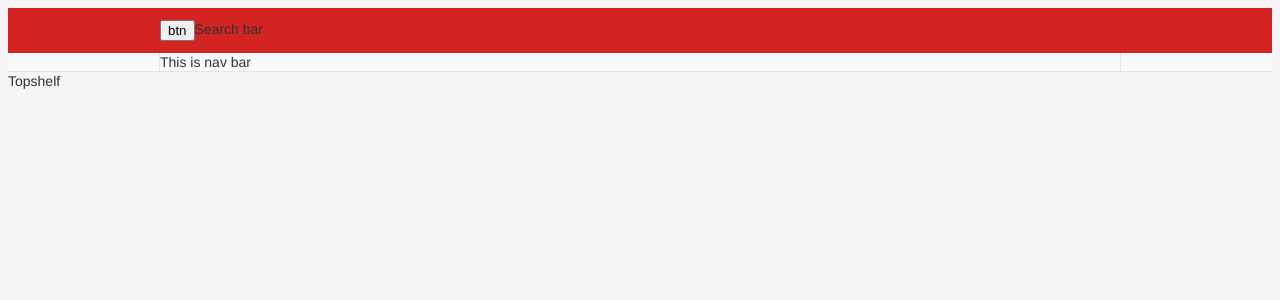
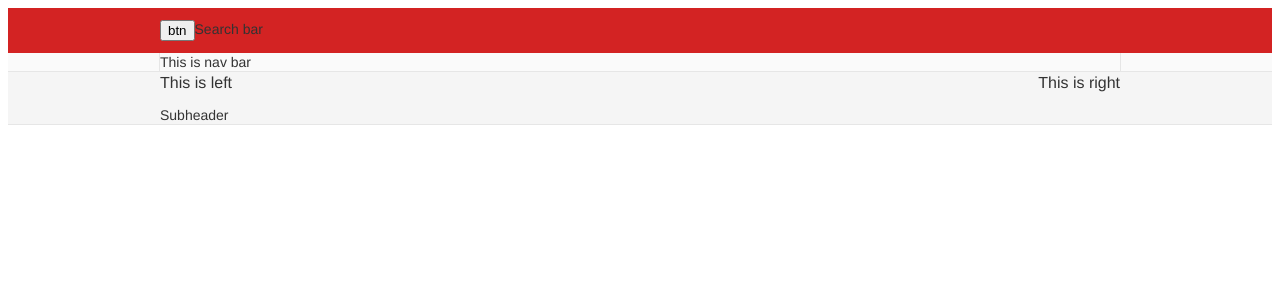
Before and after one commit to stairway-to-heaven-sdc/CL_yelp_bizphoto_service, a React app: page / in a window 1280 px wide. Shown: the top 300 px of the page. Built offline with nearby package versions, Linux system fonts and the light colour scheme; the HTML template or start-up script is replaced by a standard one.

Commit message:
build layouts for top bizdetails

```diff
--- /dev/null
+++ b/client/src/Layout/Bizleft.jsx
@@ -0,0 +1,10 @@
+import React from 'react';
+
+
+const Bizleft = () => (
+  <div className="biz-page-header-left">
+  This is left
+  </div>
+);
+
+export default Bizleft;
--- /dev/null
+++ b/client/src/Layout/Bizright.jsx
@@ -0,0 +1,10 @@
+import React from 'react';
+
+
+const Bizright = () => (
+  <div className="biz-page-header-right">
+  This is right
+  </div>
+);
+
+export default Bizright;
--- /dev/null
+++ b/client/src/Layout/Bizsub.css
@@ -0,0 +1,7 @@
+.biz-page-subheader {
+  display: table
+}
+.biz-page-subheader .mapbox-container,.biz-page-subheader .showcase-container {
+  display: table-cell;
+  vertical-align: middle
+}
--- /dev/null
+++ b/client/src/Layout/Bizsub.jsx
@@ -0,0 +1,10 @@
+import React from 'react';
+import './Bizsub.css';
+
+const Bizsub = () => (
+  <div className="biz-page-subheader">
+  Subheader
+  </div>
+);
+
+export default Bizsub;
--- /dev/null
+++ b/client/src/Layout/Biztop.css
@@ -0,0 +1,35 @@
+
+.biz-page-header {
+  position: relative;
+  display: -webkit-box;
+  display: -moz-box;
+  display: -ms-flexbox;
+  display: -webkit-flex;
+  display: flex;
+  -webkit-box-align: center;
+  -moz-box-align: center;
+  -ms-flex-align: center;
+  box-align: center;
+  -webkit-align-items: center;
+  align-items: center;
+  width: 100%;
+  margin-bottom: 13px;
+  font-size: 16px;
+  line-height: 1.3125em
+}
+
+
+.biz-page-header .biz-page-header-left {
+  -webkit-box-flex: 1;
+  -moz-box-flex: 1;
+  -webkit-flex: 1;
+  -ms-flex: 1;
+  flex: 1;
+  min-width: 0;
+  min-height: 0;
+  padding-right: 30px
+}
+
+.biz-page-header .biz-page-header-right {
+  display: table
+}
--- /dev/null
+++ b/client/src/Layout/Biztop.jsx
@@ -0,0 +1,13 @@
+import React from 'react';
+import './Biztop.css';
+import Bizleft from './Bizleft';
+import Bizright from './Bizright';
+
+const Biztop = () => (
+  <div className="biz-page-header clearfix">
+    <Bizleft />
+    <Bizright />
+  </div>
+);
+
+export default Biztop;
--- a/client/src/Layout/Topbar.css
+++ b/client/src/Layout/Topbar.css
@@ -2,41 +2,12 @@
 .main-header_wrapper {
   padding: 12px 0;
   position: relative;
-  background: #d32323
+  background: #d32323;
 }
 
-
-body {
-  background: #f5f5f5
+.main-header {
+  z-index: 6
 }
-
-.content-container {
-  width: 960px;
-  margin: 0 auto;
-  padding: 0 15px
-}
-
-@media only screen and (max-width: 989px) {
-  .content-container {
-      width:auto
-  }
-}
-.main-content-wrap {
-  background-color: pink;
-  min-width: 1020px
-}
-
-@media only screen and (max-width: 989px) {
-  .main-content-wrap {
-      min-width:0
-  }
-}
-
-@media only screen and (max-width: 479px) {
-  .main-header .content-container {
-    padding: 0 12px
-}
-  }
 
 .nav-header {
   margin: 0;
--- a/client/src/Layout/Topbar.jsx
+++ b/client/src/Layout/Topbar.jsx
@@ -7,7 +7,7 @@ const Topbar = () => (
   <div className="page-header">
     <div className="main-header_wrapper">
       <div className="main-header">
-        <div className="main-content-wrapper">
+        <div className="main-content-wrap">
           <Topcontent />
         </div>
       </div>
--- /dev/null
+++ b/client/src/Layout/Topshelf.css
@@ -0,0 +1,17 @@
+.top-shelf {
+  width: 100%;
+  min-width: 1020px;
+  position: relative;
+  padding-top: 15px;
+  /**/
+}
+
+.top-shelf h1 {
+  padding-top: 0
+}
+
+@media only screen and (max-width: 989px) {
+  .responsive .top-shelf {
+      min-width:0
+  }
+}
--- a/client/src/Layout/Topshelf.jsx
+++ b/client/src/Layout/Topshelf.jsx
@@ -1,7 +1,15 @@
 import React from 'react';
+import Biztop from './Biztop';
+import Bizsub from './Bizsub';
+import './Topshelf.css';
 
 const Topshelf = () => (
-  <div>Topshelf</div>
+  <div className="topshelf">
+    <div className="content-container">
+      <Biztop />
+      <Bizsub />
+    </div>
+  </div>
 );
 
 export default Topshelf;
--- a/client/src/app.css
+++ b/client/src/app.css
@@ -43,3 +43,45 @@ h1 b {
 .biz-details h3 {
   margin-bottom: 12px
 }
+
+body {
+  background: white;
+}
+
+.content-container {
+  width: 960px;
+  margin: 0 auto;
+  padding: 0 15px
+}
+
+@media only screen and (max-width: 989px) {
+  .content-container {
+      width:auto
+  }
+}
+
+.main-content-wrap {
+  min-width: 1020px
+}
+
+@media only screen and (max-width: 989px) {
+  .main-content-wrap {
+      min-width:0
+  }
+}
+
+@media only screen and (max-width: 479px) {
+  .main-header .content-container {
+    padding: 0 12px
+}
+  }
+
+  .main-content-wrap--full {
+    /** it was white*/
+    background: #f5f5f5;
+    border-bottom: 1px solid #e6e6e6
+  }
+  .main-content-wrap--full>.content-container {
+    padding-top: 15px;
+    padding-bottom: 36px
+  }
--- a/client/src/app.jsx
+++ b/client/src/app.jsx
@@ -6,7 +6,9 @@ import './app.css';
 const App = () => (
   <div className="biz-detail">
     <Topbar />
-    <Topshelf />
+    <div className="main-content-wrap--full">
+      <Topshelf />
+    </div>
   </div>
 );
 
```
